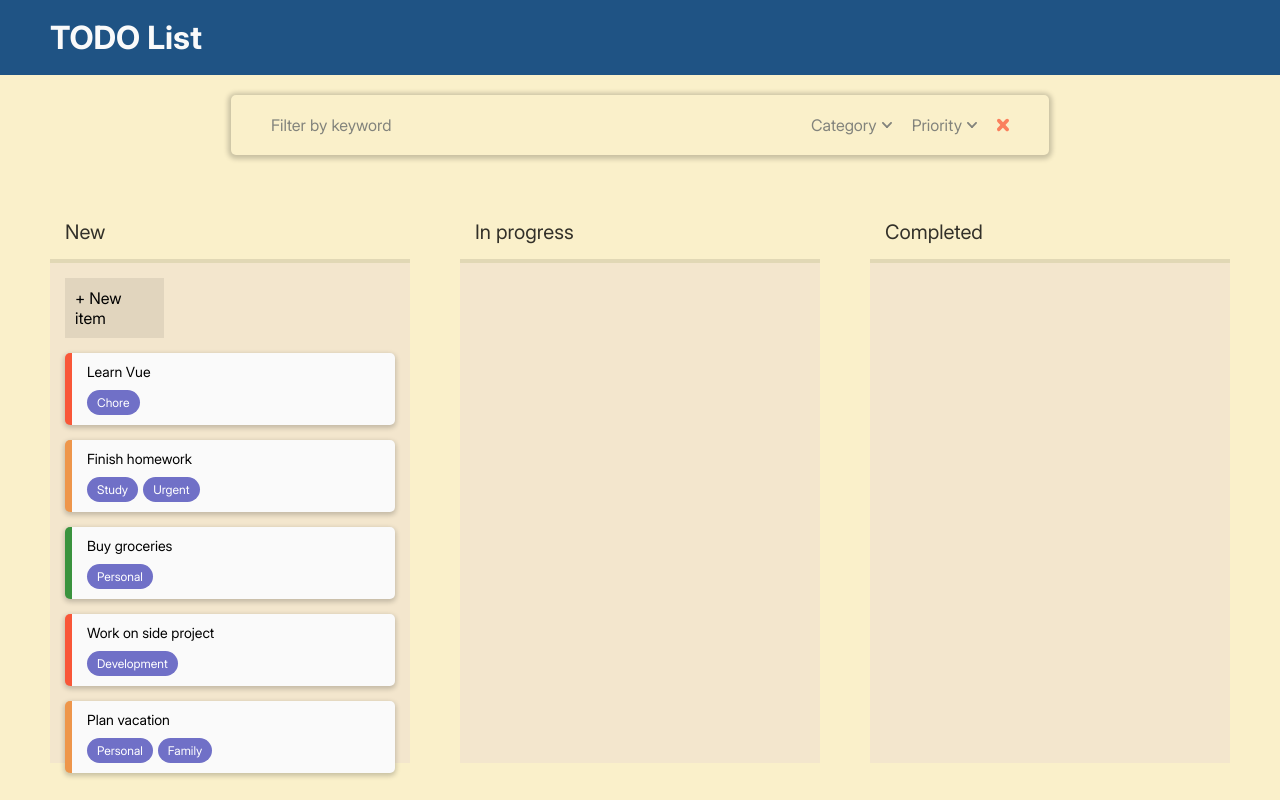
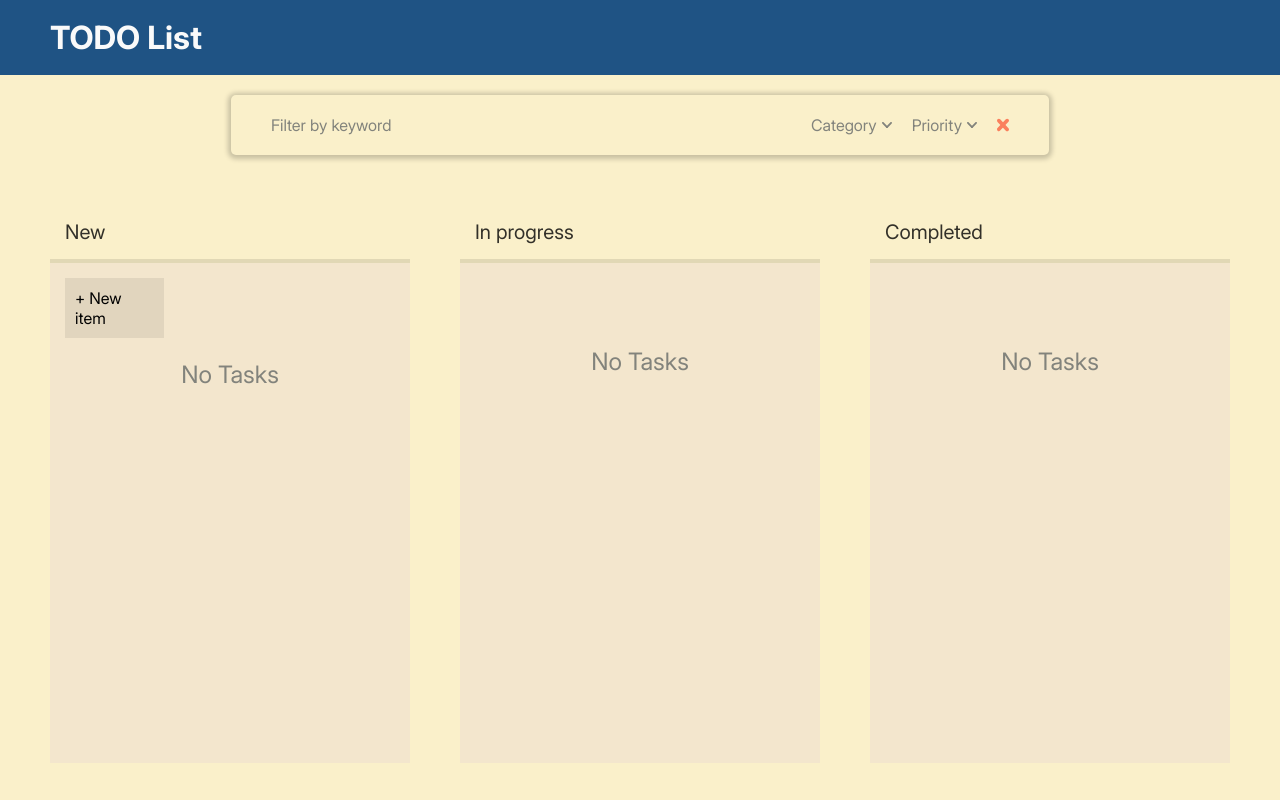
Before and after one commit to Arlan-Z/kbtu-vuejs-todolist, a Vue app in the folder kbtu-practice/: page / in a window 1280 px wide. Built offline with nearby package versions, Linux system fonts and the light colour scheme; the HTML template or start-up script is replaced by a standard one.

Commit message:
feat: add no tasks placeholder TaskList.vue

```diff
--- a/kbtu-practice/src/components/TaskList.vue
+++ b/kbtu-practice/src/components/TaskList.vue
@@ -6,49 +6,7 @@ import { ref } from "vue";
 
 let showTaskForm = ref(false);
 
-const tasks: Task[] = [
-  {
-    id: 1,
-    title: "Learn Vue",
-    status: "new",
-    priority: "high",
-    category: [{ name: "Chore", color: "black" }],
-  },
-  {
-    id: 2,
-    title: "Finish homework",
-    status: "in-progress",
-    priority: "medium",
-    category: [
-      { name: "Study", color: "blue" },
-      { name: "Urgent", color: "red" },
-    ],
-  },
-  {
-    id: 3,
-    title: "Buy groceries",
-    status: "completed",
-    priority: "low",
-    category: [{ name: "Personal", color: "green" }],
-  },
-  {
-    id: 4,
-    title: "Work on side project",
-    status: "in-progress",
-    priority: "high",
-    category: [{ name: "Development", color: "purple" }],
-  },
-  {
-    id: 5,
-    title: "Plan vacation",
-    status: "new",
-    priority: "medium",
-    category: [
-      { name: "Personal", color: "teal" },
-      { name: "Family", color: "orange" },
-    ],
-  },
-];
+const tasks: Task[] = [];
 </script>
 
 <template>
@@ -61,20 +19,28 @@ const tasks: Task[] = [
 
         <TaskForm v-if="showTaskForm" />
 
-        <TaskItem v-for="task in tasks" :key="task.id" :task="task" />
+        <p v-if="tasks.length === 0" class="no-tasks">No Tasks</p>
+
+        <TaskItem v-else v-for="task in tasks" :key="task.id" :task="task" />
       </div>
     </div>
 
     <div class="column" id="in-progress">
       <div class="title">In progress</div>
 
-      <div class="task-container"></div>
+      <div class="task-container">
+        <p v-if="tasks.length === 0" class="no-tasks">No Tasks</p>
+        <TaskItem v-else v-for="task in tasks" :key="task.id" :task="task" />
+      </div>
     </div>
 
     <div class="column" id="completed">
       <div class="title">Completed</div>
 
-      <div class="task-container"></div>
+      <div class="task-container">
+        <p v-if="tasks.length === 0" class="no-tasks">No Tasks</p>
+        <TaskItem v-else v-for="task in tasks" :key="task.id" :task="task" />
+      </div>
     </div>
   </div>
 </template>
@@ -110,6 +76,17 @@ const tasks: Task[] = [
   row-gap: 15px;
 }
 
+.no-tasks {
+  display: flex;
+  align-items: center;
+  justify-content: center;
+
+  grid-row: 2;
+
+  color: #82837c;
+  font-size: 24px;
+}
+
 #new-task {
   width: 30%;
   border: none;
```
